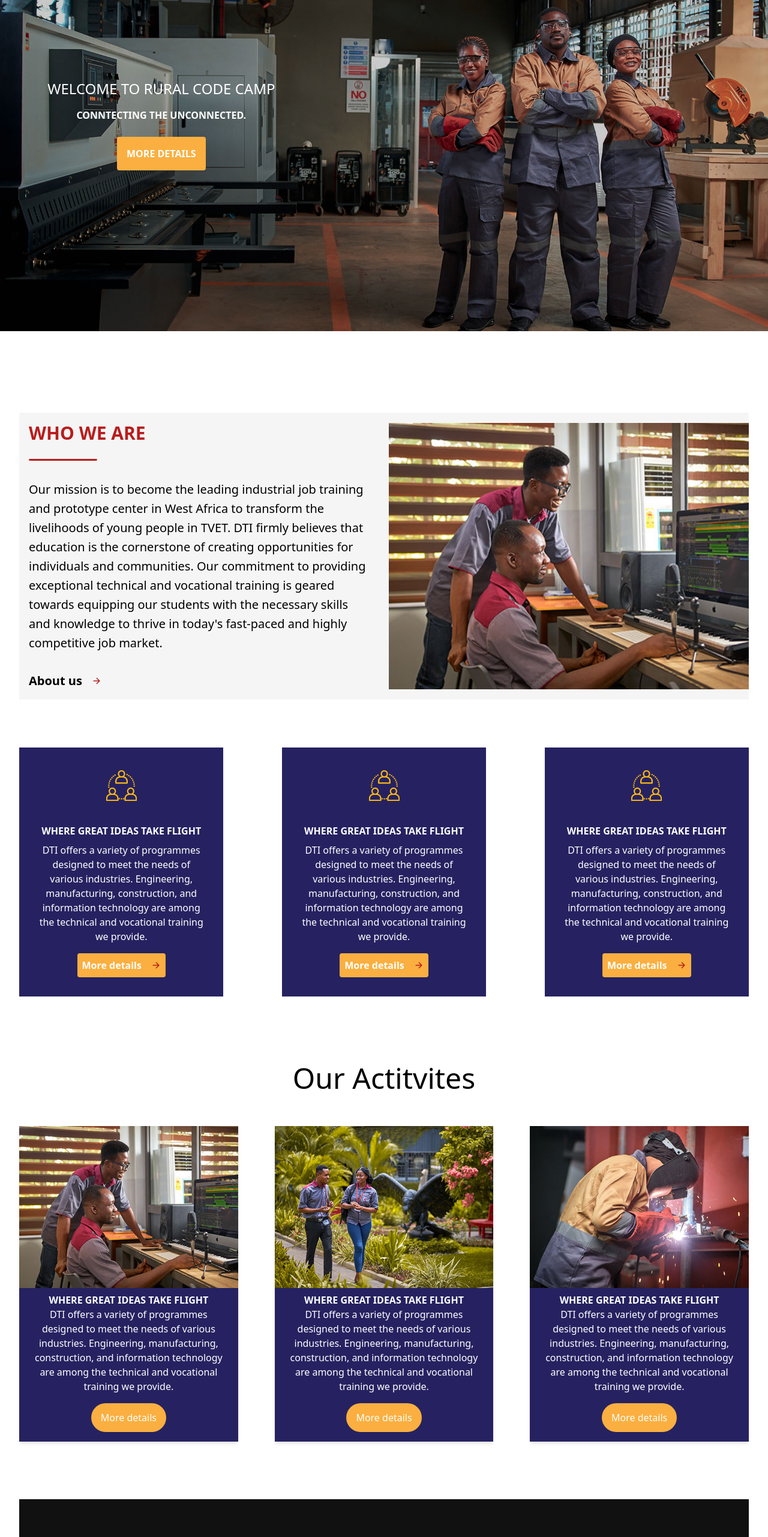
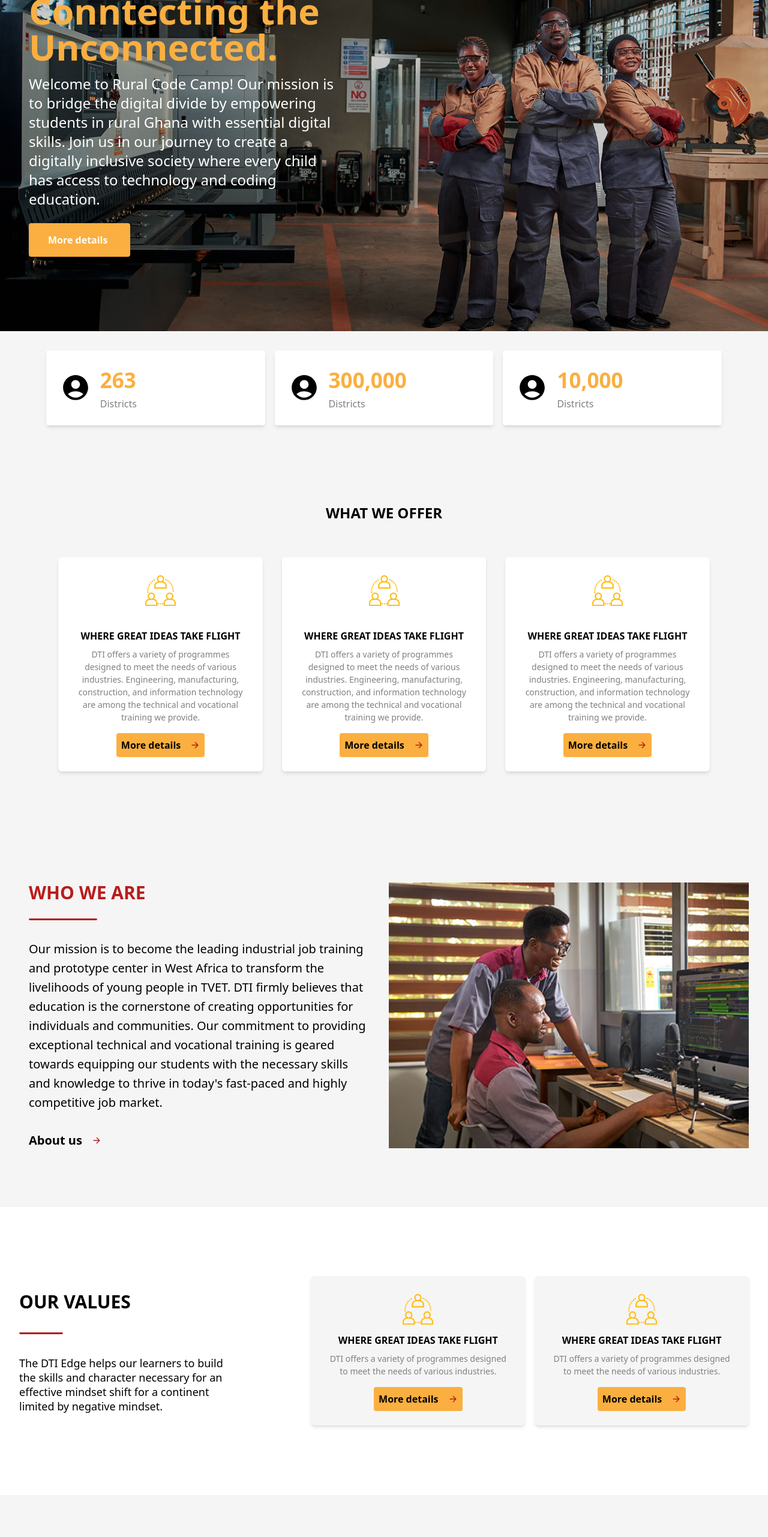
Before and after one commit to NextHubImpact/console-ghana, a React (Vite) app: page / in a window 1280 px wide. Shown: the part 200-2762 px from the top of the page at 60% size. Built offline with nearby package versions, Linux system fonts and the light colour scheme.

Commit message:
ui updated

```diff
--- a/src/App.jsx
+++ b/src/App.jsx
@@ -22,9 +22,9 @@ function App() {
   return (
     <>
       <BrowserRouter>
-      <div className="">
-        <div className=" left-0 right-0 top-0">
-        <Navbar  />
+      <div className="bg-[whitesmoke]">
+        <div className="fixed top-0 z-10 w-full ">
+        <Navbar   />
         </div>
           <div className="">
           <Routes>
--- a/src/components/Content.jsx
+++ b/src/components/Content.jsx
@@ -16,6 +16,7 @@ import knust from "../assets/partners/knust.png";
 import techlabs from "../assets/partners/techlabs.jpg";
 import asase from "../assets/partners/asase.jpg";
 import { MdAccountCircle, MdTimer } from "react-icons/md";
+
 
 const Content = () => {
   // const [index, setIndex] = useState(0);
@@ -63,6 +64,30 @@ const Content = () => {
       img: progImg3,
     },
   ];
+  const values = [
+    {
+      title: "WHERE GREAT IDEAS TAKE FLIGHT",
+      article:
+        "DTI offers a variety of programmes designed to meet the needs of various industries. ",
+      link: "More details",
+      icons: {
+        arrowIcon: <IoArrowForward className="text-red-700" />,
+        whoweareIcon: whoweare,
+      },
+      img: progImg1,
+    },
+    {
+      title: "WHERE GREAT IDEAS TAKE FLIGHT",
+      article:
+        "DTI offers a variety of programmes designed to meet the needs of various industries.",
+      link: "More details",
+      icons: {
+        arrowIcon: <IoArrowForward className="text-red-700" />,
+        whoweareIcon: whoweare,
+      },
+      img: progImg2,
+    },
+  ];
 
   const blogData = [
     {
@@ -100,6 +125,24 @@ const Content = () => {
     },
   ];
 
+  const stats = [
+    {
+      number : 263,
+      icon: <MdAccountCircle/>,
+      title: 'Districts'
+    },
+    {
+      number : '300,000',
+      icon: <MdAccountCircle/>,
+      title: 'Districts'
+    },
+    {
+      number : '10,000',
+      icon: <MdAccountCircle/>,
+      title: 'Districts'
+    },
+  ]
+
   // useEffect(() => {
   //   resetTimeout();
   //   timeoutRef.current = setTimeout(
@@ -116,6 +159,54 @@ const Content = () => {
 
   return (
     <main className=" ">
+      {/* stats */}
+      <section className="m-8">
+        <div className="flex items-center  gap-4 justify-center">
+              {
+                stats.map((val, index) => {
+                  const { number , icon , title} = val ;
+                  return (
+                    <div className="flex items-center p-6 rounded w-[30%] shadow-md bg-[white]  gap-4" key={index}>
+                      <span className="text-[50px] ">{icon}</span>
+                      <div className="flex flex-col">
+                        <p className="text-[35px] font-semibold text-[#faaf40]">{number}</p>
+                        <p className="text-[gray]">{title}</p>
+                      </div>
+                    </div>
+                  )
+                })
+              }
+        </div>
+      </section>
+
+      {/* what we offer */}
+      <section className="mt-[8rem]">
+        <div className="mx-8 ">
+          <h1 className="text-center uppercase text-[24px] font-bold">what we offer</h1>
+          <div className="mt-14 mb-[6rem] lg:flex  xl:flex justify-center gap-8 ">
+            {highlightCard.map((val, index) => {
+              const { title, article, link, icons } = val;
+              return (
+                <div
+                  key={index}
+                  className=" flex flex-col  items-center gap-2 bg-[white] p-  shadow-md rounded-md mb-4 hover:scale-105   duration-700  lg:w-[30%] h-[60%] xl:w-[28%] p-6"
+                >
+                  <div className="mb-6">
+                    <img src={icons.whoweareIcon} alt="" />
+                  </div>
+                  <h2 className="font-semibold text-nowrap">{title}</h2>
+                  <article className=" text-[14px] text-[gray] text-center">{article}</article>
+                  <div className="bg-[#faaf40] p-2 rounded flex items-center gap-4 mt-2 font-semibold">
+                    {link}
+                    {icons.arrowIcon}
+                  </div>
+                </div>
+              );
+            })}
+          </div>
+        </div>
+      </section>
+
       {/* who we are */}
       <section className=" my-[5rem] ">
         <div className="mx-8 flex flex-col items-center gap-8">
@@ -158,6 +249,53 @@ const Content = () => {
         </div>
       </section>
 
+      {/* our values */}
+      <section className="my-[5rem] mx- bg-white">
+        <div className="">
+          <div className="flex  justify-between mx-8 h-[60vh] items-center">
+            <div className="flex  flex-col gap-6  w-[30%] ">
+              <div className="uppercase font-semibold flex mb-3  flex-col gap-3">
+                <h2 className="text-[30px]">our values</h2>
+                <hr className="text-4xl w-[20%] rounded mt-4 h-1 bg-red-700" />
+              </div>
+              <div className="mb-">
+                <article className="leading-6 text-[18px]">
+                  The DTI Edge helps our learners to build the skills and
+                  character necessary for an effective mindset shift for a
+                  continent limited by negative mindset.
+                </article>
+              </div>
+
+            </div>
+
+
+           <div className="w-[60%]">
+           <div className="flex justify-between items-center gap-4 ">
+            {values.map((val, index) => {
+              const { title, article, link, icons } = val;
+              return (
+                <div
+                  key={index}
+                  className=" flex flex-col  items-center gap-2 bg-[whitesmoke] p-  shadow-md rounded-md hover:scale-105   duration-700   xl:w-[%] p-6"
+                >
+                  <div className="mb-">
+                    <img src={icons.whoweareIcon} alt="" />
+                  </div>
+                  <h2 className="font-semibold text-nowrap">{title}</h2>
+                  <article className=" text-[14px] text-[gray] text-center">{article}</article>
+                  <div className="bg-[#faaf40] p-2 rounded flex items-center gap-4 mt-2 font-semibold">
+                    {link}
+                    {icons.arrowIcon}
+                  </div>
+                </div>
+              );
+            })}
+          </div>
+            </div>
+          </div>
+        </div>
+      </section>
+
       {/* cards */}
       <section className="">
         <div className="mx-8 ">
@@ -195,7 +333,7 @@ const Content = () => {
               return (
                 <div
                   key={index}
-                  className=" flex flex-col  items-center gap-2 bg-[#262261] text-white  bord  shadow-md hover:scale-105  lg:w-[30%] xl:w-[30%] p-"
+                  className=" flex flex-col  items-center gap-2 bg-[#262261] text-white   shadow-md hover:scale-105   duration-700  lg:w-[30%] xl:w-[30%] p-"
                 >
                   <img src={img} alt="" />
                   <div className=" flex flex-col items-center gap- px-4 ">
--- a/src/components/Hero.jsx
+++ b/src/components/Hero.jsx
@@ -17,9 +17,9 @@ const Hero = ({}) => {
 
         {
           img: slide1,
-          title: "welcome to rural code camp",
+          title: "Conntecting the Unconnected.",
           article:
-            "conntecting the unconnected. ",
+            "Welcome to Rural Code Camp! Our mission is to bridge the digital divide by empowering students in rural Ghana with essential digital skills. Join us in our journey to create a digitally inclusive society where every child has access to technology and coding education. ",
           link: "More details",
           icon: <IoArrowForward className="text-red-700" />,
         },
@@ -68,13 +68,13 @@ const Hero = ({}) => {
                     alignItems: 'start',
                     marginTop: "4rem",
                 }}
-                 className='uppercase text-white'
+                 className=' text-white'
                 >
-                  <div className="w-[42%] flex  justify-end flex-col gap-4 items-center">
-                    <h1 className=' text-2xl '>{images.title}</h1>
-                    <p className='text-[4xl] font-bold text-center text-wrap'>{images.article}</p>
+                  <div className="w-[40%] flex ml-12  flex-col gap-4 itms-center">
+                    <h1 className=' text-6xl text-[#faaf40] text-cente text-wrap font-bold '>{images.title}</h1>
+                    <p className='text-2xl text-wrap'>{images.article}</p>
                     <NavLink to={images.link} >
-                      <p className='bg-[#faaf40] p-4 rounded flex items-center gap-4 mt-2 font-semibold'>{images.link}</p>
+                      <p className='bg-[#faaf40] w-[33%] py-4 px-8 rounded flex itms-center gap-4 mt-2 font-semibold'>{images.link}</p>
                     </NavLink>
                   </div>
                 </div>
--- a/src/components/Navbar.jsx
+++ b/src/components/Navbar.jsx
@@ -74,7 +74,7 @@ const Navbar = ({}) => {
     window.addEventListener('scroll', changeNavbarColor)
 
   return (
-    <div className={colorChange ? 'bg-black flex justify-between p-2 items-center top-0 fixed z-10 w-full ' : 'bg-[#262261]  flex justify-between p-2 items-center fixed z-10 top-0  w-full '}>
+    <div className={colorChange ? 'bg-black flex justify-between p-2 items-center sticky top- z-10 w-full ' : 'bg-[#262261]  flex justify-between p-2 items-center sticky z-10 top-  w-full '}>
 
         <div className=" pl-4">
         <img className='w-[10%] bg-[white]  rounded-[50%] pl- lg:w-[10%] xl:w-[10%]' src={colorChange? lightLogo : lightLogo} alt="" />
```
Also changed, not shown: src/pages/Contact.jsx (+32 -8 lines).
